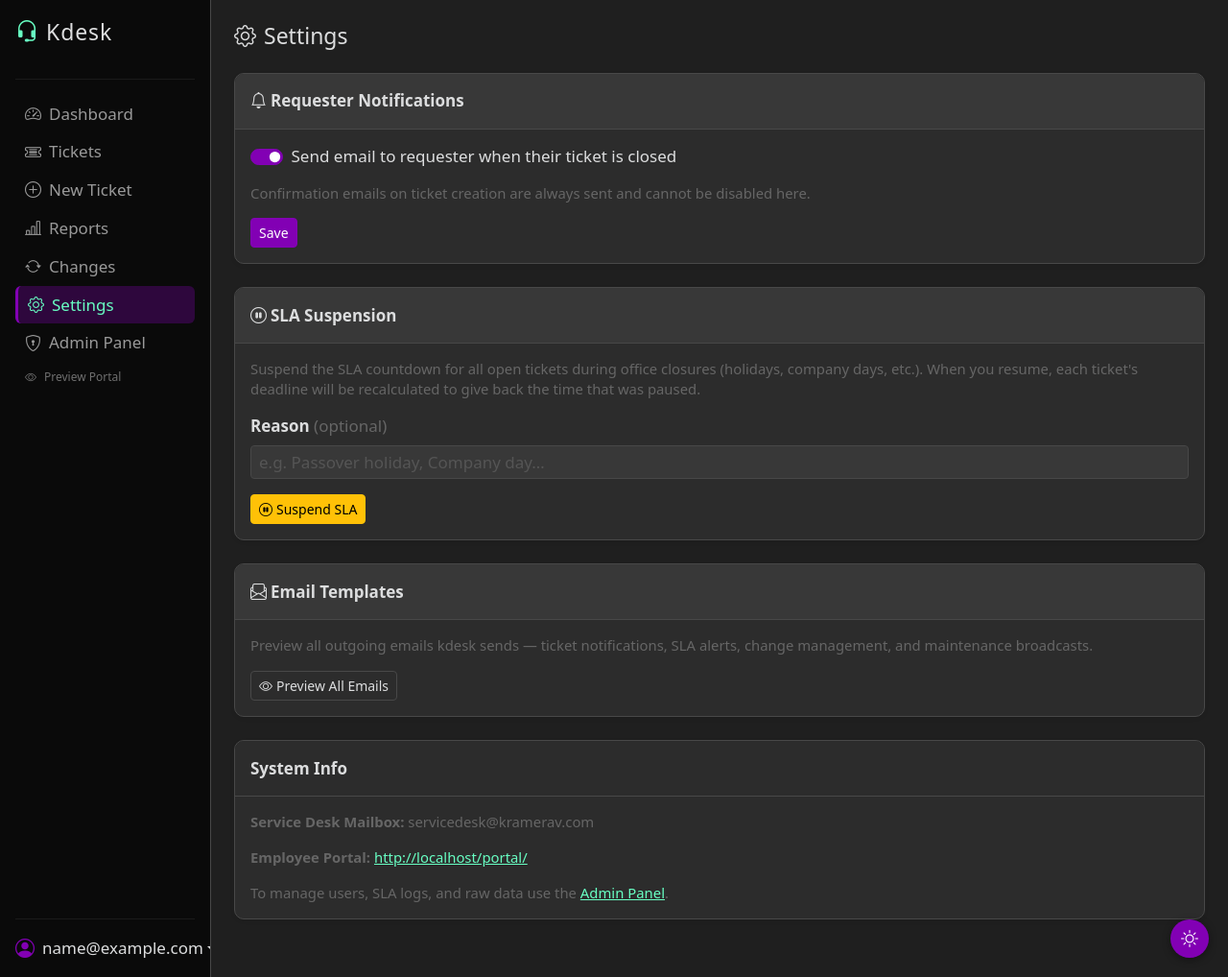
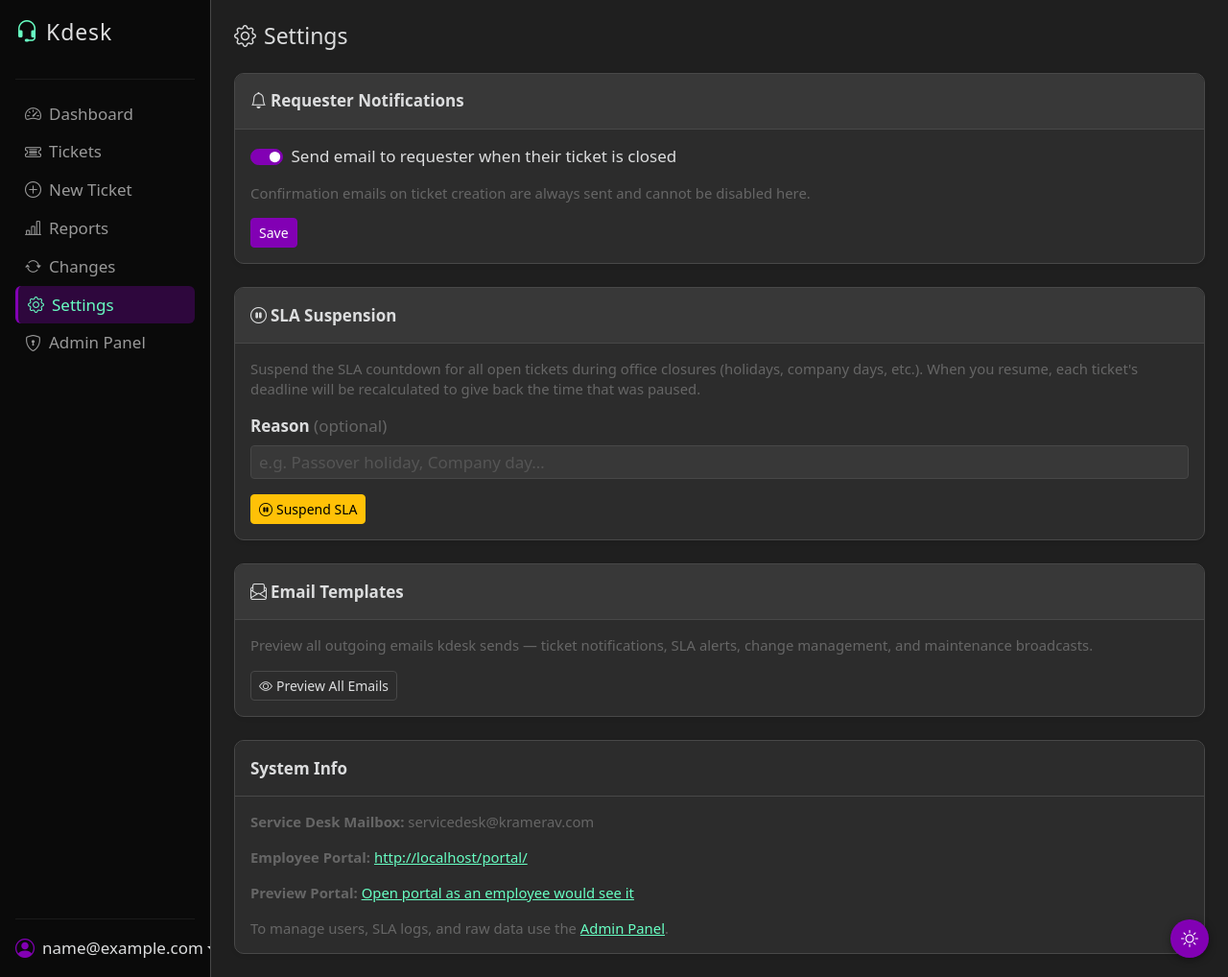
Before and after one commit to omricn/kdesk, a Django app: page /settings/ in a window 1280 px wide. Shown: the whole page at 96% size. Run offline with Django 4.2, Linux system fonts and the light colour scheme; the visitor is signed in with stand-in values (Sample User, id 1); data that the repository does not hold is empty; parts of the project's set-up code (start-up, migrations or seed data) failed here and were passed over.

Commit message:
Move Preview Portal link to Settings > System Info
Removed from admin sidebar; now lives under Employee Portal in the
System Info card alongside the portal URL.

Co-Authored-By: Claude Sonnet 4.6 <noreply@anthropic.com>

```diff
--- a/templates/base.html
+++ b/templates/base.html
@@ -91,13 +91,6 @@
           </a>
         </li>
         {% endif %}
-        {% if user.is_admin %}
-        <li>
-          <a href="{% url 'portal_preview_enter' %}" class="nav-link text-muted" style="font-size:12px;opacity:0.7;" data-bs-dismiss="offcanvas">
-            <i class="bi bi-eye me-2"></i>Preview Portal
-          </a>
-        </li>
-        {% endif %}
       </ul>
     </div>
   </div>
@@ -155,14 +148,7 @@
           </a>
         </li>
         {% endif %}
-        {% if user.is_admin %}
-        <li>
-          <a href="{% url 'portal_preview_enter' %}" class="nav-link text-muted" style="font-size:12px;opacity:0.7;">
-            <i class="bi bi-eye me-2"></i>Preview Portal
-          </a>
-        </li>
-        {% endif %}
-      </ul>
+        </ul>
 
       <hr>
       <div class="dropdown">
--- a/templates/settings.html
+++ b/templates/settings.html
@@ -84,6 +84,7 @@
   <div class="card-body small text-muted">
     <p><strong>Service Desk Mailbox:</strong> {{ servicedesk_email }}</p>
     <p><strong>Employee Portal:</strong> <a href="{% url 'portal_dashboard' %}" target="_blank">{{ request.scheme }}://{{ request.get_host }}{% url 'portal_dashboard' %}</a></p>
+    <p><strong>Preview Portal:</strong> <a href="{% url 'portal_preview_enter' %}">Open portal as an employee would see it</a></p>
     <p class="mb-0">To manage users, SLA logs, and raw data use the <a href="/admin/" target="_blank">Admin Panel</a>.</p>
   </div>
 </div>
```
